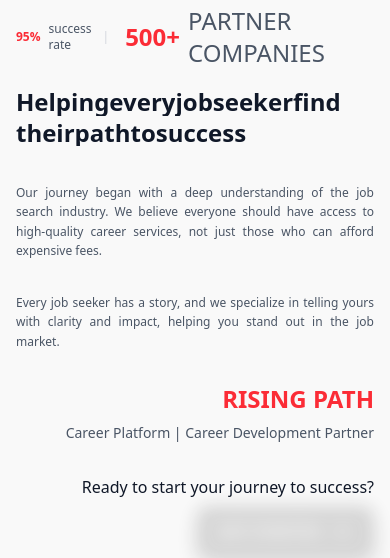
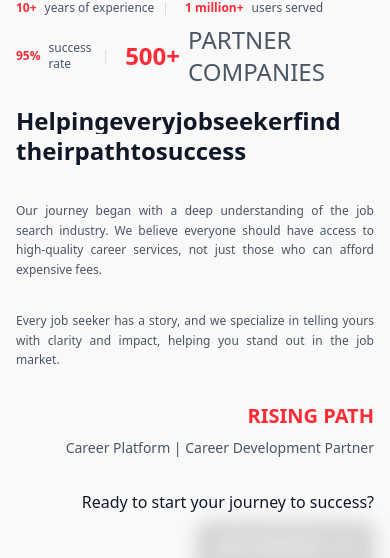
Before and after one commit to chaofan1020-hue/rising-path, a Next.js app: page / in a window 390 px wide. Shown: the part 286-844 px from the top of the page. Built offline with nearby package versions, Linux system fonts and the light colour scheme.

Commit message:
feat: 修复英文模式下排版混乱问题，实现首页滚动效果
Coze-Commit-Type: user
Coze-User-ID: 2948250361413193
Coze-Conversation-ID: 2875443

```diff
--- a/src/app/page.tsx
+++ b/src/app/page.tsx
@@ -5,16 +5,26 @@
 import { Header1 } from '@/components/header1';
 import AboutSection3 from '@/components/about-section';
 import { useLanguage } from '@/lib/language-context';
+import { useRef } from 'react';
 
 export default function Home() {
   const { t } = useLanguage();
+  const featuresRef = useRef<HTMLDivElement>(null);
+
+  const scrollToFeatures = () => {
+    featuresRef.current?.scrollIntoView({ behavior: 'smooth' });
+  };
 
   return (
     <div className="min-h-screen bg-white dark:bg-black">
       <Header1 />
       <div className="pt-20">
-        <AboutSection3 />
-        <FeaturesCards />
+        <div className="min-h-screen flex items-center justify-center">
+          <AboutSection3 onStartClick={scrollToFeatures} />
+        </div>
+        <div ref={featuresRef}>
+          <FeaturesCards />
+        </div>
 
         {/* Platform Introduction */}
         <section className="py-16 px-4 bg-white dark:bg-black">
--- a/src/components/about-section.tsx
+++ b/src/components/about-section.tsx
@@ -5,7 +5,11 @@
 import { useRef } from "react";
 import { useLanguage } from "@/lib/language-context";
 
-export default function AboutSection3() {
+interface AboutSection3Props {
+  onStartClick?: () => void;
+}
+
+export default function AboutSection3({ onStartClick }: AboutSection3Props) {
   const { t } = useLanguage();
   const heroRef = useRef<HTMLElement>(null);
   const revealVariants = {
@@ -186,8 +190,8 @@
         </div>
         {/* Main Content */}
         <div className="grid md:grid-cols-3 gap-8">
-          <div className="md:col-span-2">
-            <h1 className="sm:text-4xl md:text-5xl text-2xl !leading-[110%] font-semibold text-gray-900 mb-8">
+          <div className="md:col-span-2 min-w-0">
+            <h1 className="sm:text-4xl md:text-5xl text-2xl !leading-[110%] font-semibold text-gray-900 mb-8 break-words">
               <VerticalCutReveal
                 splitBy="words"
                 staggerDuration={0.1}
@@ -234,14 +238,14 @@
               </TimelineContent>
             </TimelineContent>
           </div>
-          <div className="md:col-span-1">
-            <div className="text-right">
+          <div className="md:col-span-1 min-w-0">
+            <div className="text-right break-words">
               <TimelineContent
                 as="div"
                 animationNum={12}
                 timelineRef={heroRef}
                 customVariants={revealVariants}
-                className="text-red-500 text-2xl font-bold mb-2"
+                className="text-red-500 text-xl md:text-2xl font-bold mb-2 break-words"
               >
                 {t("about.brandName")}
               </TimelineContent>
@@ -271,6 +275,7 @@
                 timelineRef={heroRef}
                 customVariants={revealVariants}
                 className="bg-neutral-900 hover:bg-neutral-950 shadow-lg shadow-neutral-900 border border-neutral-700 flex w-fit ml-auto gap-2 hover:gap-4 transition-all duration-300 ease-in-out text-white px-5 py-3 rounded-lg cursor-pointer font-semibold"
+                onClick={onStartClick}
               >
                 {t("about.ctaButton")} <ArrowRight className="" />
               </TimelineContent>
```
